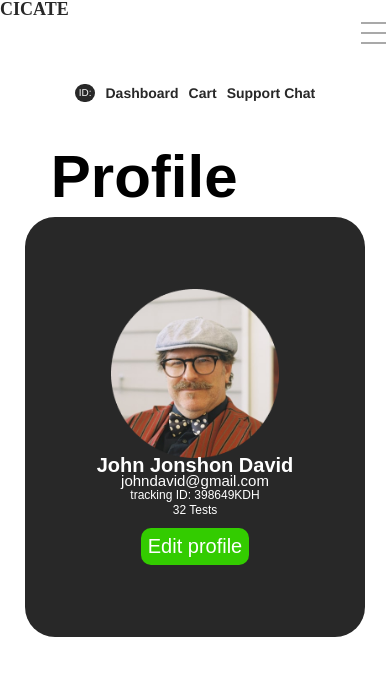
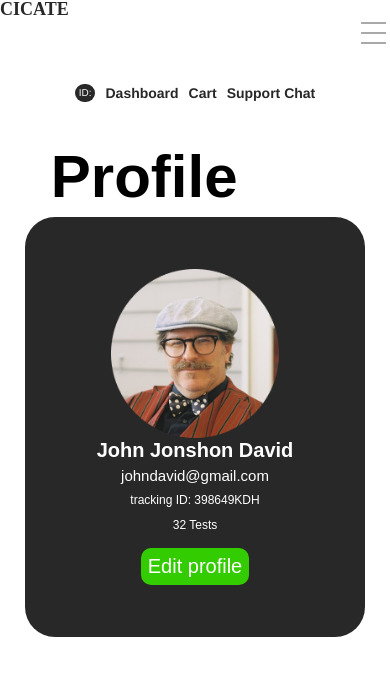
Before and after one commit to Valuegate/CicateProject, a React (Create React App) app: page /student/profile in a window 390 px wide. Shown: the top 676 px of the page. Built offline with nearby package versions, Linux system fonts and the light colour scheme.

Commit message:
padding 25px

```diff
--- a/src/pages/student/profile/style.css
+++ b/src/pages/student/profile/style.css
@@ -63,7 +63,7 @@
     background: #282828;
     width: 300px;
     height:380px;
-    line-height: 15px;
+    line-height: 25px;
     padding: 20px;
 }
 
```
